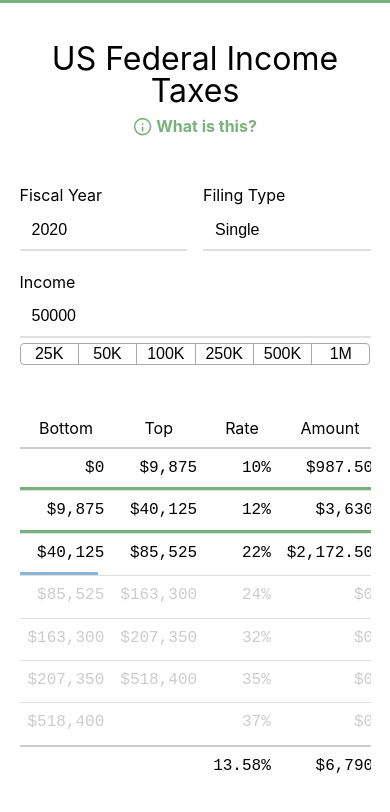
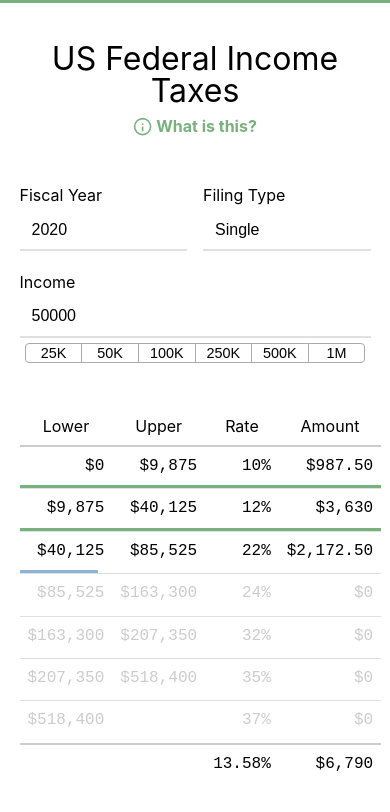
Before and after one commit to kddnewton/taxes, a React app: page / in a window 390 px wide. Shown: the top 812 px of the page. Built offline with nearby package versions, Linux system fonts and the light colour scheme; the HTML template or start-up script is replaced by a standard one.

Commit message:
Better styling for mobile

```diff
--- a/src/Table.tsx
+++ b/src/Table.tsx
@@ -131,12 +131,11 @@ const Table: React.FC<TableProps> = ({ bracketSet, filingType, income }) => {
   });
 
   return (
-    <div className={[styles.container, "table"].join(" ")}>
     <table className={styles.table}>
       <thead className={styles.header}>
         <tr>
-            <th>Bottom</th>
-            <th>Top</th>
+          <th>Lower</th>
+          <th>Upper</th>
           <th>Rate</th>
           <th>Amount</th>
         </tr>
@@ -178,7 +177,6 @@ const Table: React.FC<TableProps> = ({ bracketSet, filingType, income }) => {
         </tr>
       </tfoot>
     </table>
-    </div>
   );
 };
 
--- a/src/settings.module.css
+++ b/src/settings.module.css
@@ -18,8 +18,8 @@
   border: #aaa solid 1px;
   border-radius: 0;
   box-shadow: none;
-  font-size: 1em;
-  width: 5em;
+  font-size: 0.9em;
+  width: 4em;
 }
 
 .shortcuts button + button {
--- a/src/table.module.css
+++ b/src/table.module.css
@@ -1,8 +1,3 @@
-.container {
-  max-width: 100%;
-  overflow-x: auto;
-}
-
 .table {
   background-color: transparent;
   border-collapse: collapse;
```
Lines whose indentation alone changed are shown as unchanged.
